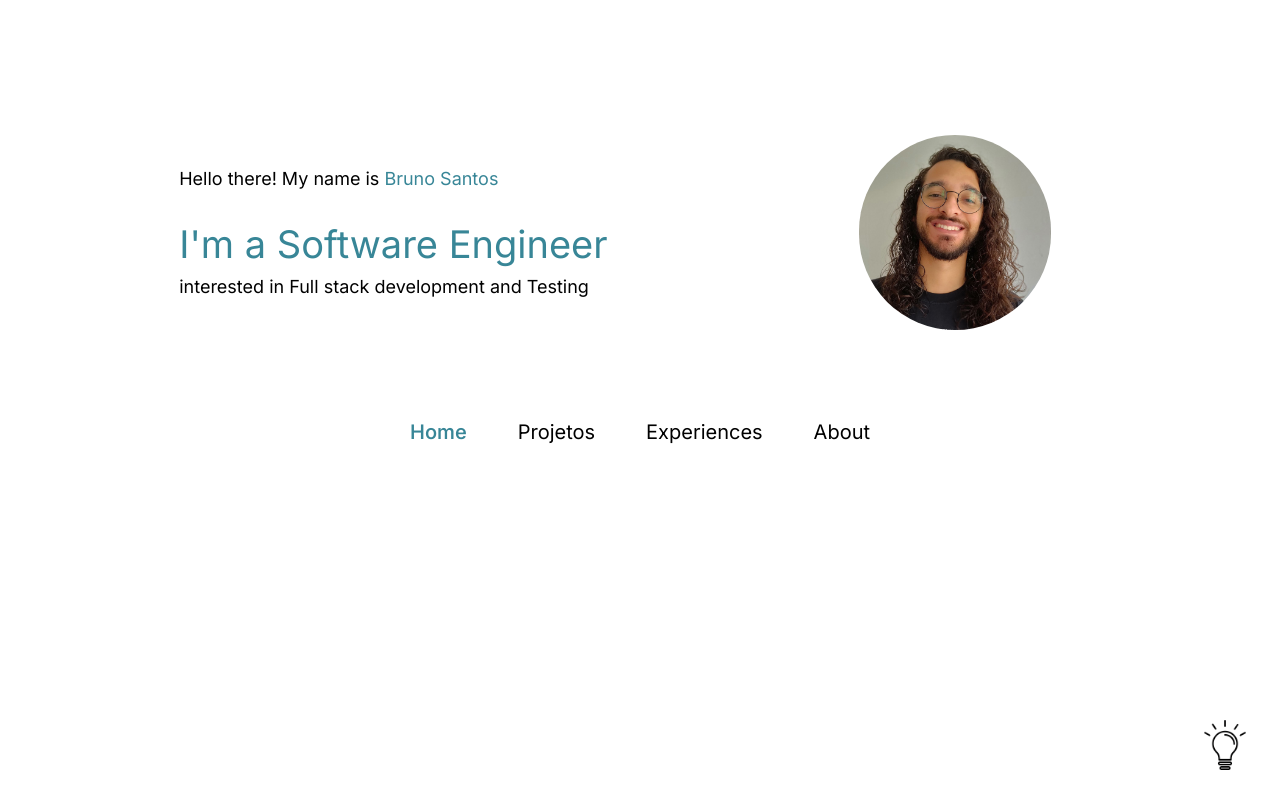
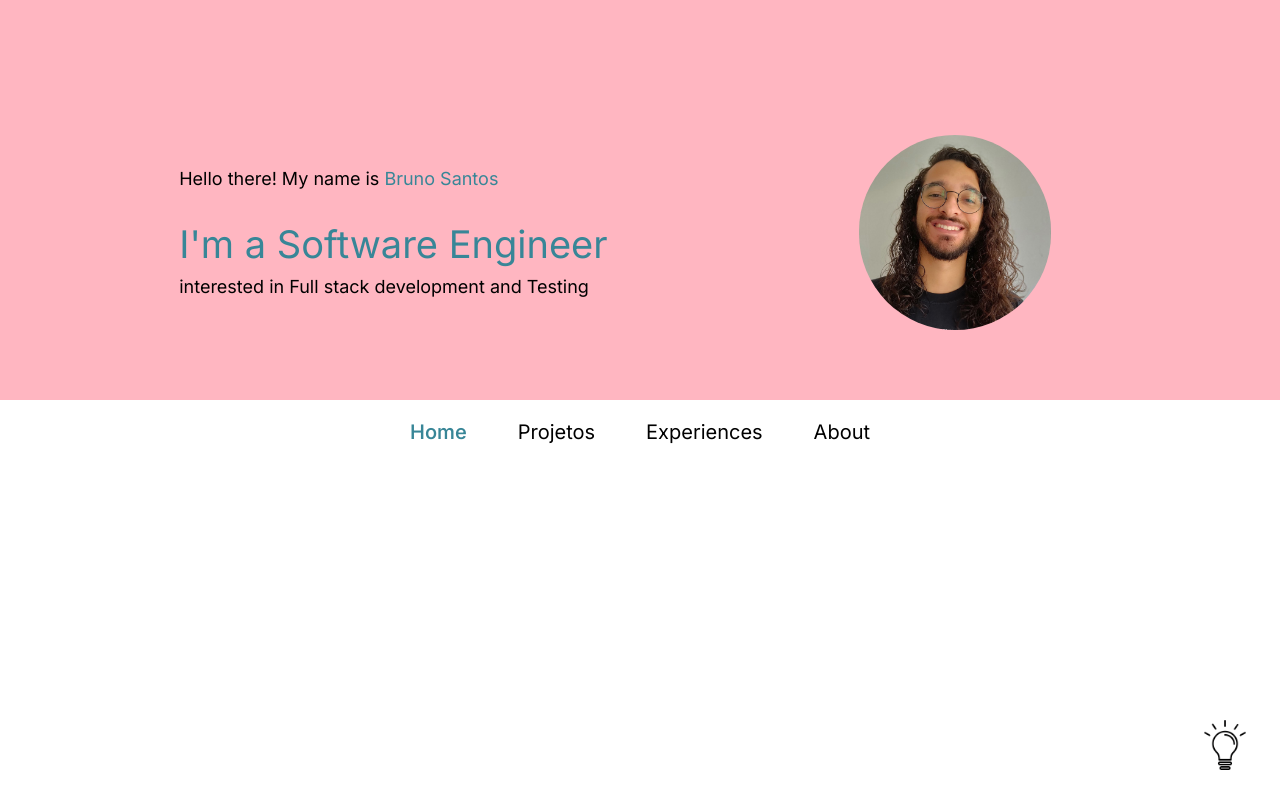
Before and after one commit to brunin-cps/portifolio, a React (Create React App) app: page / in a window 1280 px wide. Built offline with nearby package versions, Linux system fonts and the light colour scheme.

Commit message:
adding dvh to welcome banner and header

```diff
--- a/src/components/Header/style.scss
+++ b/src/components/Header/style.scss
@@ -18,6 +18,10 @@
     position: fixed !important;
     top: 0 !important;
     width: 100%;
+  }
+
+  @include mediaQueryMax(small) {
+    min-height: 8dvh;
   }
 
 }
--- a/src/components/WelcomeBanner/style.scss
+++ b/src/components/WelcomeBanner/style.scss
@@ -2,24 +2,23 @@
 @import "../../styles/_variables.scss";
 
 .welcome-banner {
-  // background-color: lightpink;
+  background-color: lightpink;
   height: 50vh;
   padding: 8vh 14vw 0 14vw !important;
   scroll-snap-align: center;
 
   @include mediaQueryMax(large) {
     padding: 8vh 7vw 0 7vw !important;
-    height: 58vh !important;
-    margin-bottom: 42vh !important;
+    height: 62vh !important;
+    margin-bottom: 38vh !important;
   }
 
-  @include mediaQueryMax(medium) {
-    height: 92vh;
-    margin-top: 8vh;
-  }
+
 
   @include mediaQueryMax(small) {
-    padding: 8vh 5vw 0 5vw !important;
+    height: 62dvh !important;
+    margin-bottom: 38dvh !important;
+    padding: 8dvh 5vw 0 5vw !important;
   }
 }
 
```
